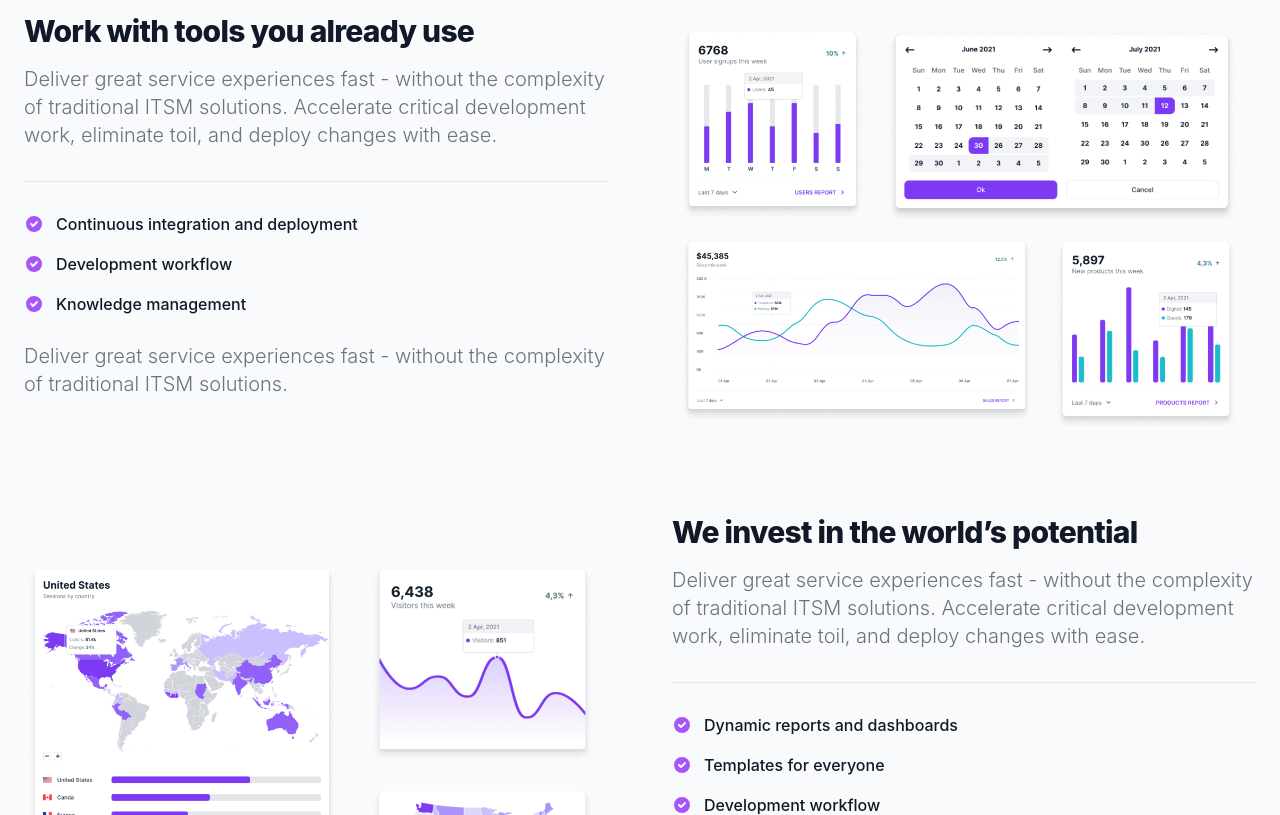
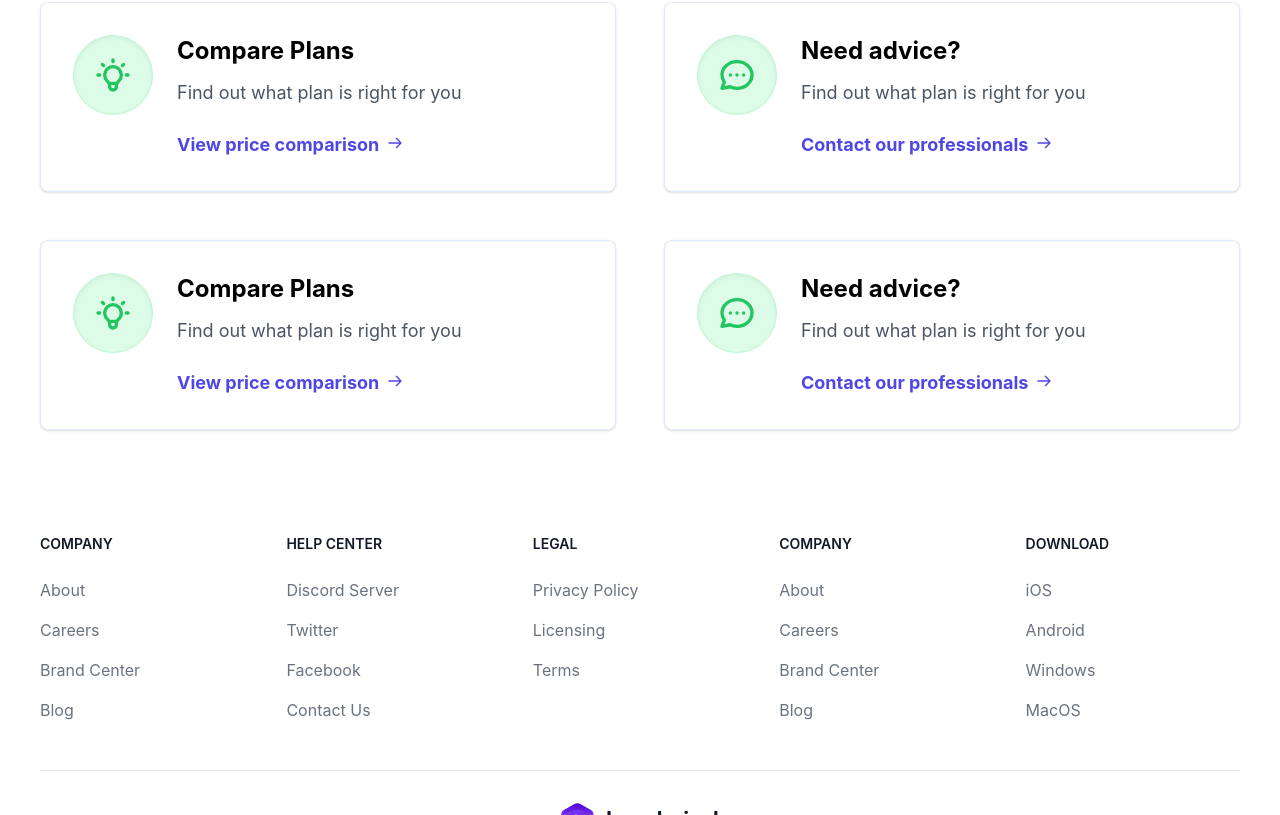
Before and after one commit to nannagaramchareesh/Civic-Alliance, a React (Create React App) app: page / in a window 1280 px wide. Shown: the part 805-1620 px from the top of the page. Built offline with nearby package versions, Linux system fonts and the light colour scheme.

Commit message:
first commites

```diff
--- a/src/components/Infopage.js
+++ b/src/components/Infopage.js
@@ -4,63 +4,146 @@ import logo2  from '../images/feature-2.png'
 
 export default function Infopage() {
   return (
-    <div>
-      <section className="bg-gray-50 dark:bg-gray-800">
-        <div className="max-w-screen-xl px-4 py-8 mx-auto space-y-12 lg:space-y-20 lg:py-24 lg:px-6">
-            <div className="items-center gap-8 lg:grid lg:grid-cols-2 xl:gap-16">
-                <div className="text-gray-500 sm:text-lg dark:text-gray-400">
-                    <h2 className="mb-4 text-3xl font-extrabold tracking-tight text-gray-900 dark:text-white">Work with tools you already use</h2>
-                    <p className="mb-8 font-light lg:text-xl">Deliver great service experiences fast - without the complexity of traditional ITSM solutions. Accelerate critical development work, eliminate toil, and deploy changes with ease.</p>
-                    <ul role="list" className="pt-8 space-y-5 border-t border-gray-200 my-7 dark:border-gray-700">
-                        <li className="flex space-x-3">
-                            <svg className="flex-shrink-0 w-5 h-5 text-purple-500 dark:text-purple-400" fill="currentColor" viewBox="0 0 20 20" xmlns="http://www.w3.org/2000/svg"><path fill-rule="evenodd" d="M10 18a8 8 0 100-16 8 8 0 000 16zm3.707-9.293a1 1 0 00-1.414-1.414L9 10.586 7.707 9.293a1 1 0 00-1.414 1.414l2 2a1 1 0 001.414 0l4-4z" clip-rule="evenodd"></path></svg>
-                            <span className="text-base font-medium leading-tight text-gray-900 dark:text-white">Continuous integration and deployment</span>
-                        </li>
-                        <li className="flex space-x-3">
-                            <svg className="flex-shrink-0 w-5 h-5 text-purple-500 dark:text-purple-400" fill="currentColor" viewBox="0 0 20 20" xmlns="http://www.w3.org/2000/svg"><path fill-rule="evenodd" d="M10 18a8 8 0 100-16 8 8 0 000 16zm3.707-9.293a1 1 0 00-1.414-1.414L9 10.586 7.707 9.293a1 1 0 00-1.414 1.414l2 2a1 1 0 001.414 0l4-4z" clip-rule="evenodd"></path></svg>
-                            <span className="text-base font-medium leading-tight text-gray-900 dark:text-white">Development workflow</span>
-                        </li>
-                        <li className="flex space-x-3">
-                            <svg className="flex-shrink-0 w-5 h-5 text-purple-500 dark:text-purple-400" fill="currentColor" viewBox="0 0 20 20" xmlns="http://www.w3.org/2000/svg"><path fill-rule="evenodd" d="M10 18a8 8 0 100-16 8 8 0 000 16zm3.707-9.293a1 1 0 00-1.414-1.414L9 10.586 7.707 9.293a1 1 0 00-1.414 1.414l2 2a1 1 0 001.414 0l4-4z" clip-rule="evenodd"></path></svg>
-                            <span className="text-base font-medium leading-tight text-gray-900 dark:text-white">Knowledge management</span>
-                        </li>
-                    </ul>
-                    <p className="mb-8 font-light lg:text-xl">Deliver great service experiences fast - without the complexity of traditional ITSM solutions.</p>
-                </div>
-                <img className="hidden w-full mb-4 rounded-lg lg:mb-0 lg:flex" src={logo1} alt="dashboard feature image"/>
-            </div>
-            <div className="items-center gap-8 lg:grid lg:grid-cols-2 xl:gap-16">
-                <img className="hidden w-full mb-4 rounded-lg lg:mb-0 lg:flex" src={logo2} alt="feature image 2"/>
-                <div className="text-gray-500 sm:text-lg dark:text-gray-400">
-                    <h2 className="mb-4 text-3xl font-extrabold tracking-tight text-gray-900 dark:text-white">We invest in the world’s potential</h2>
-                    <p className="mb-8 font-light lg:text-xl">Deliver great service experiences fast - without the complexity of traditional ITSM solutions. Accelerate critical development work, eliminate toil, and deploy changes with ease.</p>
-                    <ul role="list" className="pt-8 space-y-5 border-t border-gray-200 my-7 dark:border-gray-700">
-                        <li className="flex space-x-3">
-                            <svg className="flex-shrink-0 w-5 h-5 text-purple-500 dark:text-purple-400" fill="currentColor" viewBox="0 0 20 20" xmlns="http://www.w3.org/2000/svg"><path fill-rule="evenodd" d="M10 18a8 8 0 100-16 8 8 0 000 16zm3.707-9.293a1 1 0 00-1.414-1.414L9 10.586 7.707 9.293a1 1 0 00-1.414 1.414l2 2a1 1 0 001.414 0l4-4z" clip-rule="evenodd"></path></svg>
-                            <span className="text-base font-medium leading-tight text-gray-900 dark:text-white">Dynamic reports and dashboards</span>
-                        </li>
-                        <li className="flex space-x-3">
-                            <svg className="flex-shrink-0 w-5 h-5 text-purple-500 dark:text-purple-400" fill="currentColor" viewBox="0 0 20 20" xmlns="http://www.w3.org/2000/svg"><path fill-rule="evenodd" d="M10 18a8 8 0 100-16 8 8 0 000 16zm3.707-9.293a1 1 0 00-1.414-1.414L9 10.586 7.707 9.293a1 1 0 00-1.414 1.414l2 2a1 1 0 001.414 0l4-4z" clip-rule="evenodd"></path></svg>
-                            <span className="text-base font-medium leading-tight text-gray-900 dark:text-white">Templates for everyone</span>
-                        </li>
-                        <li className="flex space-x-3">
-                            <svg className="flex-shrink-0 w-5 h-5 text-purple-500 dark:text-purple-400" fill="currentColor" viewBox="0 0 20 20" xmlns="http://www.w3.org/2000/svg"><path fill-rule="evenodd" d="M10 18a8 8 0 100-16 8 8 0 000 16zm3.707-9.293a1 1 0 00-1.414-1.414L9 10.586 7.707 9.293a1 1 0 00-1.414 1.414l2 2a1 1 0 001.414 0l4-4z" clip-rule="evenodd"></path></svg>
-                            <span className="text-base font-medium leading-tight text-gray-900 dark:text-white">Development workflow</span>
-                        </li>
-                        <li className="flex space-x-3">
-                            <svg className="flex-shrink-0 w-5 h-5 text-purple-500 dark:text-purple-400" fill="currentColor" viewBox="0 0 20 20" xmlns="http://www.w3.org/2000/svg"><path fill-rule="evenodd" d="M10 18a8 8 0 100-16 8 8 0 000 16zm3.707-9.293a1 1 0 00-1.414-1.414L9 10.586 7.707 9.293a1 1 0 00-1.414 1.414l2 2a1 1 0 001.414 0l4-4z" clip-rule="evenodd"></path></svg>
-                            <span className="text-base font-medium leading-tight text-gray-900 dark:text-white">Limitless business automation</span>
-                        </li>
-                        <li className="flex space-x-3">
-                            <svg className="flex-shrink-0 w-5 h-5 text-purple-500 dark:text-purple-400" fill="currentColor" viewBox="0 0 20 20" xmlns="http://www.w3.org/2000/svg"><path fill-rule="evenodd" d="M10 18a8 8 0 100-16 8 8 0 000 16zm3.707-9.293a1 1 0 00-1.414-1.414L9 10.586 7.707 9.293a1 1 0 00-1.414 1.414l2 2a1 1 0 001.414 0l4-4z" clip-rule="evenodd"></path></svg>
-                            <span className="text-base font-medium leading-tight text-gray-900 dark:text-white">Knowledge management</span>
-                        </li>
-                    </ul>
-                    <p className="font-light lg:text-xl">Deliver great service experiences fast - without the complexity of traditional ITSM solutions.</p>
-                </div>
-            </div>
+    // <div>
+    //   <section className="bg-gray-50 dark:bg-gray-800">
+    //     <div className="max-w-screen-xl px-4 py-8 mx-auto space-y-12 lg:space-y-20 lg:py-24 lg:px-6">
+    //         <div className="items-center gap-8 lg:grid lg:grid-cols-2 xl:gap-16">
+    //             <div className="text-gray-500 sm:text-lg dark:text-gray-400">
+    //                 <h2 className="mb-4 text-3xl font-extrabold tracking-tight text-gray-900 dark:text-white">Work with tools you already use</h2>
+    //                 <p className="mb-8 font-light lg:text-xl">Deliver great service experiences fast - without the complexity of traditional ITSM solutions. Accelerate critical development work, eliminate toil, and deploy changes with ease.</p>
+    //                 <ul role="list" className="pt-8 space-y-5 border-t border-gray-200 my-7 dark:border-gray-700">
+    //                     <li className="flex space-x-3">
+    //                         <svg className="flex-shrink-0 w-5 h-5 text-purple-500 dark:text-purple-400" fill="currentColor" viewBox="0 0 20 20" xmlns="http://www.w3.org/2000/svg"><path fill-rule="evenodd" d="M10 18a8 8 0 100-16 8 8 0 000 16zm3.707-9.293a1 1 0 00-1.414-1.414L9 10.586 7.707 9.293a1 1 0 00-1.414 1.414l2 2a1 1 0 001.414 0l4-4z" clip-rule="evenodd"></path></svg>
+    //                         <span className="text-base font-medium leading-tight text-gray-900 dark:text-white">Continuous integration and deployment</span>
+    //                     </li>
+    //                     <li className="flex space-x-3">
+    //                         <svg className="flex-shrink-0 w-5 h-5 text-purple-500 dark:text-purple-400" fill="currentColor" viewBox="0 0 20 20" xmlns="http://www.w3.org/2000/svg"><path fill-rule="evenodd" d="M10 18a8 8 0 100-16 8 8 0 000 16zm3.707-9.293a1 1 0 00-1.414-1.414L9 10.586 7.707 9.293a1 1 0 00-1.414 1.414l2 2a1 1 0 001.414 0l4-4z" clip-rule="evenodd"></path></svg>
+    //                         <span className="text-base font-medium leading-tight text-gray-900 dark:text-white">Development workflow</span>
+    //                     </li>
+    //                     <li className="flex space-x-3">
+    //                         <svg className="flex-shrink-0 w-5 h-5 text-purple-500 dark:text-purple-400" fill="currentColor" viewBox="0 0 20 20" xmlns="http://www.w3.org/2000/svg"><path fill-rule="evenodd" d="M10 18a8 8 0 100-16 8 8 0 000 16zm3.707-9.293a1 1 0 00-1.414-1.414L9 10.586 7.707 9.293a1 1 0 00-1.414 1.414l2 2a1 1 0 001.414 0l4-4z" clip-rule="evenodd"></path></svg>
+    //                         <span className="text-base font-medium leading-tight text-gray-900 dark:text-white">Knowledge management</span>
+    //                     </li>
+    //                 </ul>
+    //                 <p className="mb-8 font-light lg:text-xl">Deliver great service experiences fast - without the complexity of traditional ITSM solutions.</p>
+    //             </div>
+    //             <img className="hidden w-full mb-4 rounded-lg lg:mb-0 lg:flex" src={logo1} alt="dashboard feature image"/>
+    //         </div>
+    //         <div className="items-center gap-8 lg:grid lg:grid-cols-2 xl:gap-16">
+    //             <img className="hidden w-full mb-4 rounded-lg lg:mb-0 lg:flex" src={logo2} alt="feature image 2"/>
+    //             <div className="text-gray-500 sm:text-lg dark:text-gray-400">
+    //                 <h2 className="mb-4 text-3xl font-extrabold tracking-tight text-gray-900 dark:text-white">We invest in the world’s potential</h2>
+    //                 <p className="mb-8 font-light lg:text-xl">Deliver great service experiences fast - without the complexity of traditional ITSM solutions. Accelerate critical development work, eliminate toil, and deploy changes with ease.</p>
+    //                 <ul role="list" className="pt-8 space-y-5 border-t border-gray-200 my-7 dark:border-gray-700">
+    //                     <li className="flex space-x-3">
+    //                         <svg className="flex-shrink-0 w-5 h-5 text-purple-500 dark:text-purple-400" fill="currentColor" viewBox="0 0 20 20" xmlns="http://www.w3.org/2000/svg"><path fill-rule="evenodd" d="M10 18a8 8 0 100-16 8 8 0 000 16zm3.707-9.293a1 1 0 00-1.414-1.414L9 10.586 7.707 9.293a1 1 0 00-1.414 1.414l2 2a1 1 0 001.414 0l4-4z" clip-rule="evenodd"></path></svg>
+    //                         <span className="text-base font-medium leading-tight text-gray-900 dark:text-white">Dynamic reports and dashboards</span>
+    //                     </li>
+    //                     <li className="flex space-x-3">
+    //                         <svg className="flex-shrink-0 w-5 h-5 text-purple-500 dark:text-purple-400" fill="currentColor" viewBox="0 0 20 20" xmlns="http://www.w3.org/2000/svg"><path fill-rule="evenodd" d="M10 18a8 8 0 100-16 8 8 0 000 16zm3.707-9.293a1 1 0 00-1.414-1.414L9 10.586 7.707 9.293a1 1 0 00-1.414 1.414l2 2a1 1 0 001.414 0l4-4z" clip-rule="evenodd"></path></svg>
+    //                         <span className="text-base font-medium leading-tight text-gray-900 dark:text-white">Templates for everyone</span>
+    //                     </li>
+    //                     <li className="flex space-x-3">
+    //                         <svg className="flex-shrink-0 w-5 h-5 text-purple-500 dark:text-purple-400" fill="currentColor" viewBox="0 0 20 20" xmlns="http://www.w3.org/2000/svg"><path fill-rule="evenodd" d="M10 18a8 8 0 100-16 8 8 0 000 16zm3.707-9.293a1 1 0 00-1.414-1.414L9 10.586 7.707 9.293a1 1 0 00-1.414 1.414l2 2a1 1 0 001.414 0l4-4z" clip-rule="evenodd"></path></svg>
+    //                         <span className="text-base font-medium leading-tight text-gray-900 dark:text-white">Development workflow</span>
+    //                     </li>
+    //                     <li className="flex space-x-3">
+    //                         <svg className="flex-shrink-0 w-5 h-5 text-purple-500 dark:text-purple-400" fill="currentColor" viewBox="0 0 20 20" xmlns="http://www.w3.org/2000/svg"><path fill-rule="evenodd" d="M10 18a8 8 0 100-16 8 8 0 000 16zm3.707-9.293a1 1 0 00-1.414-1.414L9 10.586 7.707 9.293a1 1 0 00-1.414 1.414l2 2a1 1 0 001.414 0l4-4z" clip-rule="evenodd"></path></svg>
+    //                         <span className="text-base font-medium leading-tight text-gray-900 dark:text-white">Limitless business automation</span>
+    //                     </li>
+    //                     <li className="flex space-x-3">
+    //                         <svg className="flex-shrink-0 w-5 h-5 text-purple-500 dark:text-purple-400" fill="currentColor" viewBox="0 0 20 20" xmlns="http://www.w3.org/2000/svg"><path fill-rule="evenodd" d="M10 18a8 8 0 100-16 8 8 0 000 16zm3.707-9.293a1 1 0 00-1.414-1.414L9 10.586 7.707 9.293a1 1 0 00-1.414 1.414l2 2a1 1 0 001.414 0l4-4z" clip-rule="evenodd"></path></svg>
+    //                         <span className="text-base font-medium leading-tight text-gray-900 dark:text-white">Knowledge management</span>
+    //                     </li>
+    //                 </ul>
+    //                 <p className="font-light lg:text-xl">Deliver great service experiences fast - without the complexity of traditional ITSM solutions.</p>
+    //             </div>
+    //         </div>
+    //     </div>
+    //   </section>
+    // </div>
+    <div className="grid gap-8 md:grid-cols-2 lg:gap-12 p-6 md:p-10 mt-12">
+    <a href="#"
+        className="flex flex-col p-6 space-y-6 transition-all duration-500 bg-white border border-indigo-100 rounded-lg shadow hover:shadow-xl lg:p-8 lg:flex-row lg:space-y-0 lg:space-x-6">
+        <div
+            className="flex items-center justify-center w-16 h-16 bg-green-100 border border-green-200 rounded-full shadow-inner lg:h-20 lg:w-20">
+            <svg className="w-10 h-10 text-green-500" fill="none" stroke="currentColor" viewBox="0 0 24 24"
+                xmlns="http://www.w3.org/2000/svg">
+                <path stroke-linecap="round" stroke-linejoin="round" stroke-width="2"
+                    d="M9.663 17h4.673M12 3v1m6.364 1.636l-.707.707M21 12h-1M4 12H3m3.343-5.657l-.707-.707m2.828 9.9a5 5 0 117.072 0l-.548.547A3.374 3.374 0 0014 18.469V19a2 2 0 11-4 0v-.531c0-.895-.356-1.754-.988-2.386l-.548-.547z">
+                </path>
+            </svg>
         </div>
-      </section>
-    </div>
+        <div className="flex-1">
+            <h5 className="mb-3 text-xl font-bold lg:text-2xl">Compare Plans</h5>
+            <p className="mb-6 text-lg text-gray-600">Find out what plan is right for you</p>
+            <span className="flex items-baseline text-lg font-bold text-indigo-600">
+              View price comparison
+              <svg className="w-4 h-4 ml-2" fill="none" stroke="currentColor" viewBox="0 0 24 24" xmlns="http://www.w3.org/2000/svg"><path stroke-linecap="round" stroke-linejoin="round" stroke-width="2" d="M14 5l7 7m0 0l-7 7m7-7H3"></path></svg>
+            </span>
+        </div>
+    </a>
+    <a href="#"
+        className="flex flex-col p-6 space-y-6 transition-all duration-500 bg-white border border-indigo-100 rounded-lg shadow hover:shadow-xl lg:p-8 lg:flex-row lg:space-y-0 lg:space-x-6">
+        <div
+            className="flex items-center justify-center w-16 h-16 bg-green-100 border border-green-200 rounded-full shadow-inner lg:h-20 lg:w-20">
+            <svg className="w-10 h-10 text-green-500" fill="none" stroke="currentColor" viewBox="0 0 24 24"
+                xmlns="http://www.w3.org/2000/svg">
+                <path stroke-linecap="round" stroke-linejoin="round" stroke-width="2"
+                    d="M8 12h.01M12 12h.01M16 12h.01M21 12c0 4.418-4.03 8-9 8a9.863 9.863 0 01-4.255-.949L3 20l1.395-3.72C3.512 15.042 3 13.574 3 12c0-4.418 4.03-8 9-8s9 3.582 9 8z">
+                </path>
+            </svg>
+        </div>
+        <div className="flex-1">
+            <h5 className="mb-3 text-xl font-bold lg:text-2xl">Need advice?</h5>
+            <p className="mb-6 text-lg text-gray-600">Find out what plan is right for you</p>
+            <span className="flex items-baseline text-lg font-bold text-indigo-600">
+              Contact our professionals
+              <svg className="w-4 h-4 ml-2" fill="none" stroke="currentColor" viewBox="0 0 24 24" xmlns="http://www.w3.org/2000/svg"><path stroke-linecap="round" stroke-linejoin="round" stroke-width="2" d="M14 5l7 7m0 0l-7 7m7-7H3"></path></svg>
+            </span>
+        </div>
+    </a>
+    <a href="#"
+        className="flex flex-col p-6 space-y-6 transition-all duration-500 bg-white border border-indigo-100 rounded-lg shadow hover:shadow-xl lg:p-8 lg:flex-row lg:space-y-0 lg:space-x-6">
+        <div
+            className="flex items-center justify-center w-16 h-16 bg-green-100 border border-green-200 rounded-full shadow-inner lg:h-20 lg:w-20">
+            <svg className="w-10 h-10 text-green-500" fill="none" stroke="currentColor" viewBox="0 0 24 24"
+                xmlns="http://www.w3.org/2000/svg">
+                <path stroke-linecap="round" stroke-linejoin="round" stroke-width="2"
+                    d="M9.663 17h4.673M12 3v1m6.364 1.636l-.707.707M21 12h-1M4 12H3m3.343-5.657l-.707-.707m2.828 9.9a5 5 0 117.072 0l-.548.547A3.374 3.374 0 0014 18.469V19a2 2 0 11-4 0v-.531c0-.895-.356-1.754-.988-2.386l-.548-.547z">
+                </path>
+            </svg>
+        </div>
+        <div className="flex-1">
+            <h5 className="mb-3 text-xl font-bold lg:text-2xl">Compare Plans</h5>
+            <p className="mb-6 text-lg text-gray-600">Find out what plan is right for you</p>
+            <span className="flex items-baseline text-lg font-bold text-indigo-600">
+              View price comparison
+              <svg className="w-4 h-4 ml-2" fill="none" stroke="currentColor" viewBox="0 0 24 24" xmlns="http://www.w3.org/2000/svg"><path stroke-linecap="round" stroke-linejoin="round" stroke-width="2" d="M14 5l7 7m0 0l-7 7m7-7H3"></path></svg>
+            </span>
+        </div>
+    </a>
+    <a href="#"
+        className="flex flex-col p-6 space-y-6 transition-all duration-500 bg-white border border-indigo-100 rounded-lg shadow hover:shadow-xl lg:p-8 lg:flex-row lg:space-y-0 lg:space-x-6">
+        <div
+            className="flex items-center justify-center w-16 h-16 bg-green-100 border border-green-200 rounded-full shadow-inner lg:h-20 lg:w-20">
+            <svg className="w-10 h-10 text-green-500" fill="none" stroke="currentColor" viewBox="0 0 24 24"
+                xmlns="http://www.w3.org/2000/svg">
+                <path stroke-linecap="round" stroke-linejoin="round" stroke-width="2"
+                    d="M8 12h.01M12 12h.01M16 12h.01M21 12c0 4.418-4.03 8-9 8a9.863 9.863 0 01-4.255-.949L3 20l1.395-3.72C3.512 15.042 3 13.574 3 12c0-4.418 4.03-8 9-8s9 3.582 9 8z">
+                </path>
+            </svg>
+        </div>
+        <div className="flex-1">
+            <h5 className="mb-3 text-xl font-bold lg:text-2xl">Need advice?</h5>
+            <p className="mb-6 text-lg text-gray-600">Find out what plan is right for you</p>
+            <span className="flex items-baseline text-lg font-bold text-indigo-600">
+              Contact our professionals
+              <svg className="w-4 h-4 ml-2" fill="none" stroke="currentColor" viewBox="0 0 24 24" xmlns="http://www.w3.org/2000/svg"><path stroke-linecap="round" stroke-linejoin="round" stroke-width="2" d="M14 5l7 7m0 0l-7 7m7-7H3"></path></svg>
+            </span>
+        </div>
+    </a>
+
+</div>
   )
 }
```
